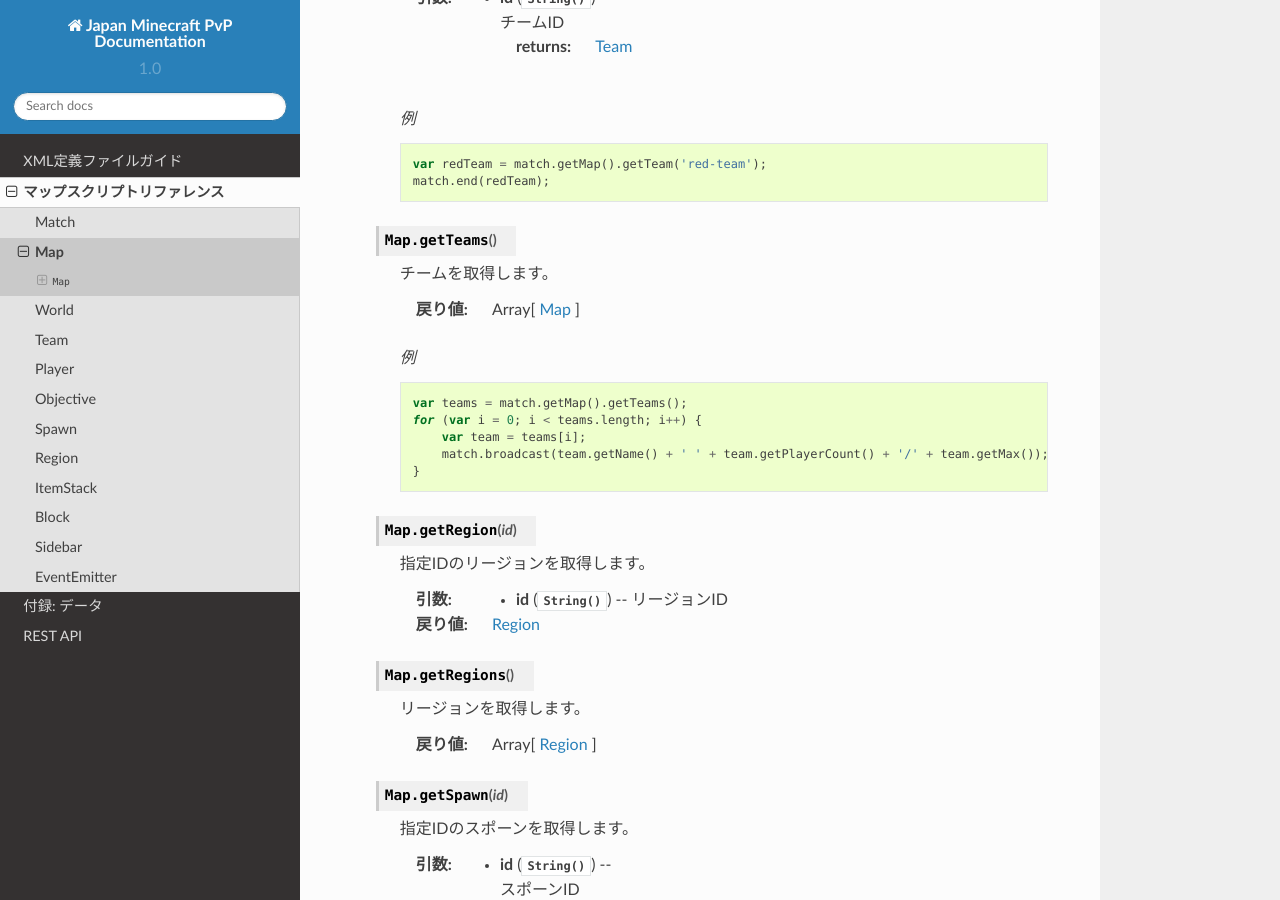
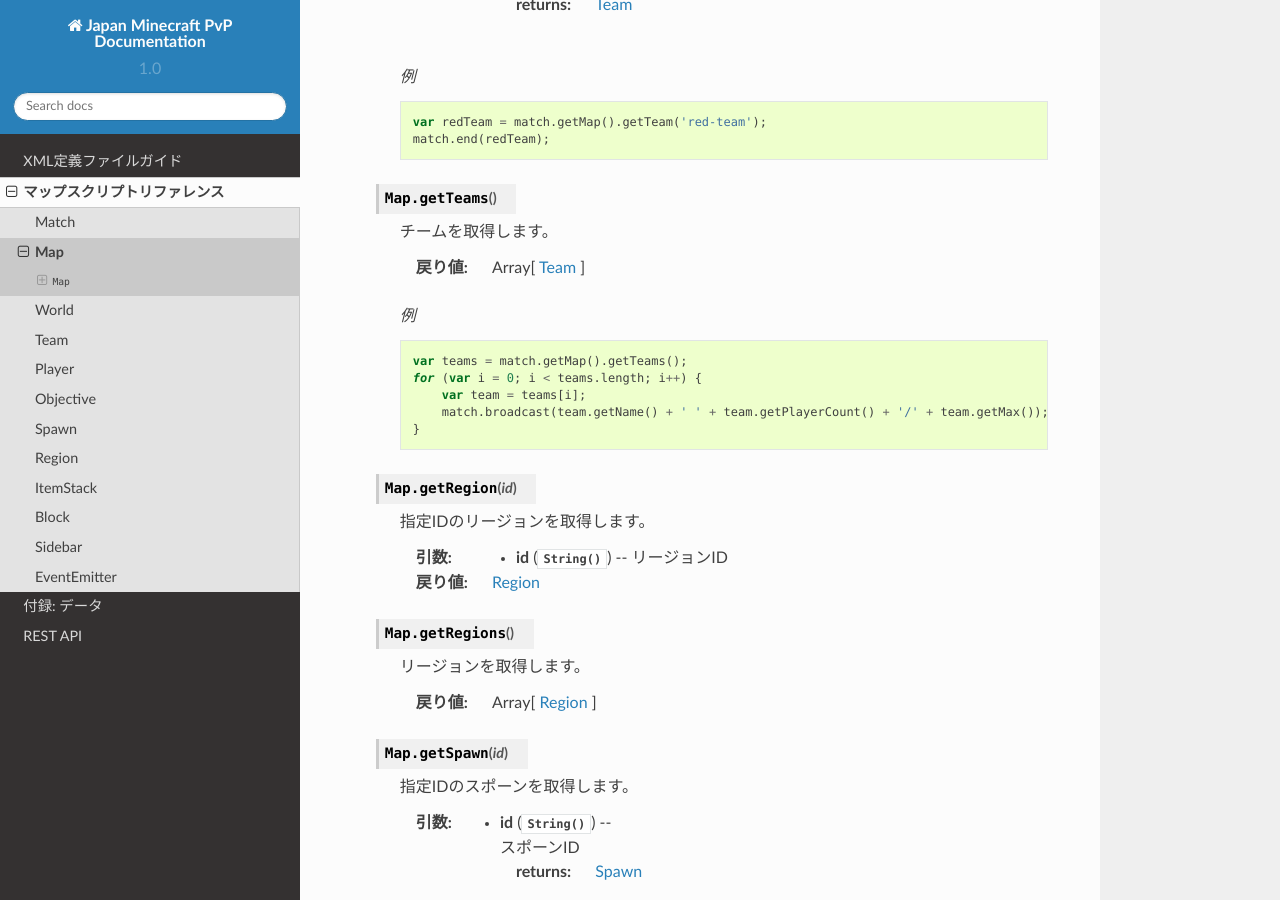
Before and after one commit to MinecraftJP/pvp-docs, a Sphinx documentation site: the page built from docs/script/map.rst, in a window 1280 px wide and 900 px high, scrolled down 608 px. Built offline with Sphinx 7.4.7 and the Read the Docs theme 2.0.0, drawn with Linux system fonts in a browser that asks for light colours.

Commit message:
map.rst getTeam()のStyleのズレ修正, Array[Team]に修正

```diff
--- a/docs/script/map.rst
+++ b/docs/script/map.rst
@@ -19,7 +19,7 @@
 
       :returns: String
 
-       .. js:function:: getTeam(id)
+   .. js:function:: getTeam(id)
 
       指定IDのチームを取得します。
 
@@ -38,7 +38,7 @@
 
       チームを取得します。
 
-      :returns: Array[ :doc:`Map </script/map>` ]
+      :returns: Array[ :doc:`Team </script/team>` ]
 
       *例*
 
```
